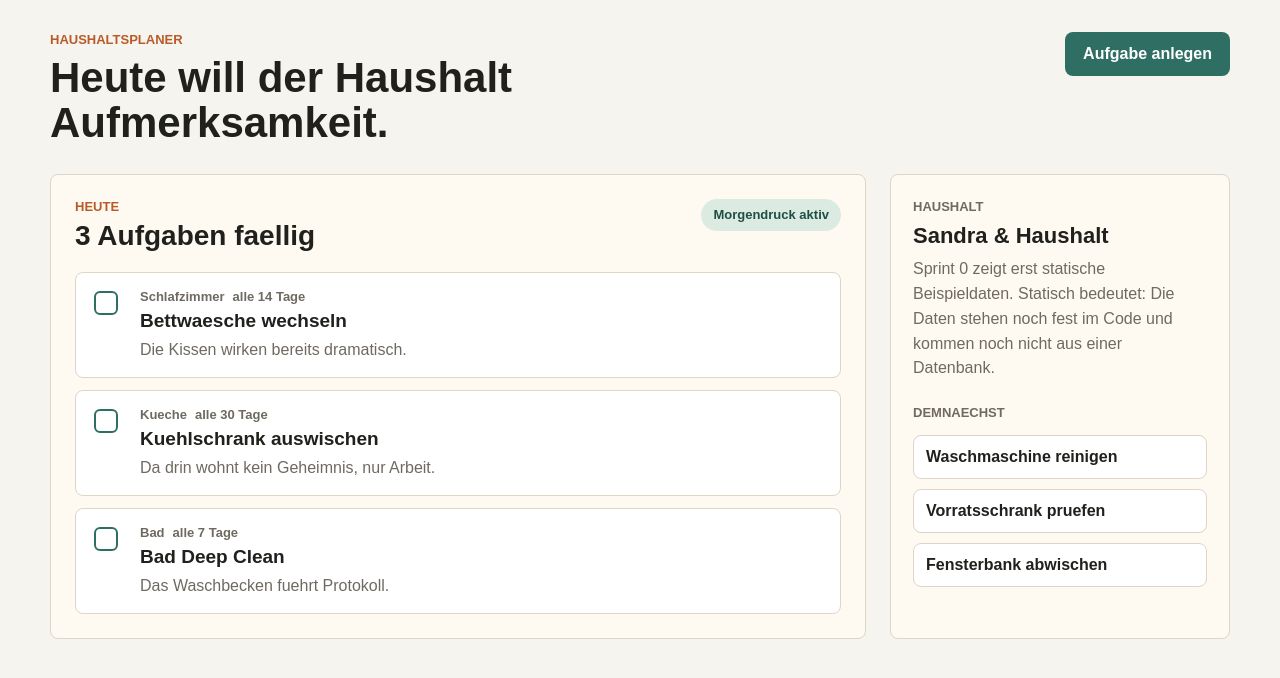
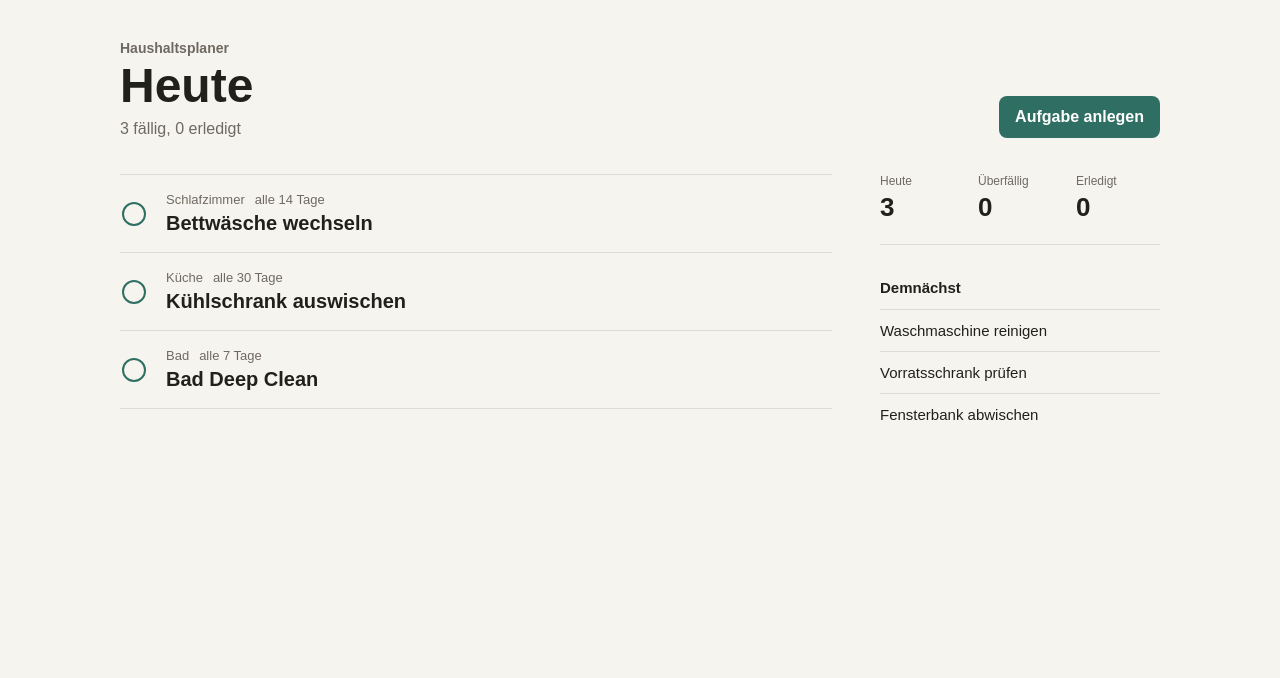
Before and after one commit to Pixelfeeeee/haushaltsplaner, a Next.js app: page / in a window 1280 px wide. Shown: the top 678 px of the page. Built offline with nearby package versions, Linux system fonts and the light colour scheme.

Commit message:
Simplify dashboard layout

```diff
--- a/src/app/page.module.css
+++ b/src/app/page.module.css
@@ -1,32 +1,38 @@
 .page {
   min-height: 100vh;
-  padding: 32px;
+  padding: 40px 28px;
 }
 .topbar {
   display: flex;
   justify-content: space-between;
   gap: 24px;
-  align-items: flex-start;
-  max-width: 1180px;
-  margin: 0 auto 28px;
+  align-items: flex-end;
+  max-width: 1040px;
+  margin: 0 auto 36px;
 }
 .topbar h1 {
-  max-width: 760px;
-  margin-top: 8px;
-  font-size: 42px;
-  line-height: 1.08;
+  margin-top: 6px;
+  font-size: 48px;
+  line-height: 1;
   font-weight: 800;
 }
-.eyebrow {
-  color: #b85b28;
-  font-size: 13px;
-  font-weight: 800;
-  letter-spacing: 0;
-  text-transform: uppercase;
+.kicker,
+.summary,
+.taskMeta,
+.metricGroup span {
+  color: #6f6a61;
+}
+.kicker {
+  font-size: 14px;
+  font-weight: 700;
+}
+.summary {
+  margin-top: 10px;
+  font-size: 16px;
 }
 .primaryAction {
-  min-height: 44px;
-  padding: 0 18px;
+  min-height: 42px;
+  padding: 0 16px;
   border: 0;
   border-radius: 8px;
   color: #ffffff;
@@ -38,73 +44,45 @@
 }
 .shell {
   display: grid;
-  grid-template-columns: minmax(0, 1fr) 340px;
-  gap: 24px;
-  max-width: 1180px;
+  grid-template-columns: minmax(0, 1fr) 280px;
+  gap: 48px;
+  max-width: 1040px;
   margin: 0 auto;
 }
-.todayPanel,
-.sidePanel {
-  border: 1px solid #ddd5c8;
-  border-radius: 8px;
-  background: #fffaf1;
-}
-.todayPanel {
-  padding: 24px;
-}
-.sectionHeader {
-  display: flex;
-  justify-content: space-between;
-  gap: 16px;
-  align-items: flex-start;
-  margin-bottom: 20px;
-}
-.sectionHeader h2 {
-  margin-top: 6px;
-  font-size: 28px;
-  line-height: 1.15;
-}
-.statusBadge {
-  display: inline-flex;
-  align-items: center;
-  min-height: 32px;
-  padding: 0 12px;
-  border-radius: 999px;
-  color: #1f4e45;
-  background: #dcebe2;
-  font-size: 13px;
-  font-weight: 700;
+.visuallyHidden {
+  position: absolute;
+  width: 1px;
+  height: 1px;
+  padding: 0;
+  overflow: hidden;
+  clip: rect(0, 0, 0, 0);
   white-space: nowrap;
+  border: 0;
 }
 .taskList {
   display: grid;
-  gap: 12px;
+  border-top: 1px solid #dedbd2;
 }
 .taskItem {
   display: grid;
-  grid-template-columns: 34px minmax(0, 1fr);
+  grid-template-columns: 32px minmax(0, 1fr);
   gap: 14px;
-  padding: 16px;
-  border: 1px solid #ddd5c8;
-  border-radius: 8px;
-  background: #ffffff;
+  align-items: center;
+  min-height: 78px;
+  padding: 16px 0;
+  border-bottom: 1px solid #dedbd2;
 }
 .taskItem h3 {
-  margin: 5px 0;
-  font-size: 19px;
+  margin-top: 4px;
+  font-size: 20px;
   line-height: 1.25;
-}
-.taskItem p {
-  color: #6f6a61;
-  line-height: 1.45;
+  font-weight: 750;
 }
 .taskMeta {
   display: flex;
   flex-wrap: wrap;
-  gap: 8px;
-  color: #6f6a61;
+  gap: 10px;
   font-size: 13px;
-  font-weight: 700;
 }
 .checkControl {
   display: grid;
@@ -120,55 +98,67 @@
   width: 24px;
   height: 24px;
   border: 2px solid #2f6f63;
-  border-radius: 6px;
-  background: #ffffff;
+  border-radius: 999px;
+  background: transparent;
+}
+.checkControl input:focus-visible + span {
+  outline: 3px solid rgba(47, 111, 99, 0.25);
+  outline-offset: 3px;
 }
 .checkControl input:checked + span {
   background: #2f6f63;
-  box-shadow: inset 0 0 0 5px #ffffff;
+  box-shadow: inset 0 0 0 5px #f6f4ef;
 }
-.sidePanel {
+.sidebar {
   display: grid;
-  gap: 22px;
+  gap: 34px;
   align-content: start;
-  padding: 22px;
 }
-.sidePanel h2 {
-  margin: 6px 0 8px;
-  font-size: 22px;
+.metricGroup {
+  display: grid;
+  grid-template-columns: repeat(3, 1fr);
+  gap: 14px;
+  padding-bottom: 24px;
+  border-bottom: 1px solid #dedbd2;
+}
+.metricGroup div {
+  display: grid;
+  gap: 6px;
+}
+.metricGroup span {
+  font-size: 12px;
+}
+.metricGroup strong {
+  font-size: 26px;
+  line-height: 1;
+}
+.sidebarTitle {
+  margin-bottom: 12px;
+  font-size: 15px;
   line-height: 1.2;
-}
-.sidePanel p {
-  color: #6f6a61;
-  line-height: 1.55;
 }
 .upcomingList {
   display: grid;
-  gap: 10px;
-  margin-top: 12px;
   list-style: none;
 }
 .upcomingList li {
-  padding: 12px;
-  border: 1px solid #ddd5c8;
-  border-radius: 8px;
-  background: #ffffff;
-  font-weight: 700;
+  padding: 12px 0;
+  border-top: 1px solid #dedbd2;
+  font-size: 15px;
 }
 @media (max-width: 820px) {
   .page {
-    padding: 20px;
+    padding: 28px 20px;
   }
   .topbar {
+    align-items: flex-start;
     flex-direction: column;
   }
   .topbar h1 {
-    font-size: 32px;
+    font-size: 40px;
   }
   .shell {
     grid-template-columns: 1fr;
-  }
-  .sectionHeader {
-    flex-direction: column;
+    gap: 36px;
   }
 }
--- a/src/app/page.tsx
+++ b/src/app/page.tsx
@@ -2,28 +2,25 @@ import styles from "./page.module.css";
 
 const todayTasks = [
   {
-    title: "Bettwaesche wechseln",
+    title: "Bettwäsche wechseln",
     category: "Schlafzimmer",
     rhythm: "alle 14 Tage",
-    tone: "Die Kissen wirken bereits dramatisch.",
   },
   {
-    title: "Kuehlschrank auswischen",
-    category: "Kueche",
+    title: "Kühlschrank auswischen",
+    category: "Küche",
     rhythm: "alle 30 Tage",
-    tone: "Da drin wohnt kein Geheimnis, nur Arbeit.",
   },
   {
     title: "Bad Deep Clean",
     category: "Bad",
     rhythm: "alle 7 Tage",
-    tone: "Das Waschbecken fuehrt Protokoll.",
   },
 ];
 
 const upcomingTasks = [
   "Waschmaschine reinigen",
-  "Vorratsschrank pruefen",
+  "Vorratsschrank prüfen",
   "Fensterbank abwischen",
 ];
 
@@ -32,22 +29,18 @@ export default function Home() {
     <div className={styles.page}>
       <header className={styles.topbar}>
         <div>
-          <p className={styles.eyebrow}>Haushaltsplaner</p>
-          <h1>Heute will der Haushalt Aufmerksamkeit.</h1>
+          <p className={styles.kicker}>Haushaltsplaner</p>
+          <h1>Heute</h1>
+          <p className={styles.summary}>3 fällig, 0 erledigt</p>
         </div>
         <button className={styles.primaryAction}>Aufgabe anlegen</button>
       </header>
 
       <main className={styles.shell}>
-        <section className={styles.todayPanel} aria-labelledby="today-title">
-          <div className={styles.sectionHeader}>
-            <div>
-              <p className={styles.eyebrow}>Heute</p>
-              <h2 id="today-title">3 Aufgaben faellig</h2>
-            </div>
-            <span className={styles.statusBadge}>Morgendruck aktiv</span>
-          </div>
-
+        <section aria-labelledby="today-title">
+          <h2 className={styles.visuallyHidden} id="today-title">
+            Aufgaben für heute
+          </h2>
           <div className={styles.taskList}>
             {todayTasks.map((task) => (
               <article className={styles.taskItem} key={task.title}>
@@ -61,26 +54,30 @@ export default function Home() {
                     <span>{task.rhythm}</span>
                   </div>
                   <h3>{task.title}</h3>
-                  <p>{task.tone}</p>
                 </div>
               </article>
             ))}
           </div>
         </section>
 
-        <aside className={styles.sidePanel} aria-label="Planungsuebersicht">
-          <section>
-            <p className={styles.eyebrow}>Haushalt</p>
-            <h2>Sandra & Haushalt</h2>
-            <p>
-              Sprint 0 zeigt erst statische Beispieldaten. Statisch bedeutet:
-              Die Daten stehen noch fest im Code und kommen noch nicht aus einer
-              Datenbank.
-            </p>
+        <aside className={styles.sidebar} aria-label="Planungsuebersicht">
+          <section className={styles.metricGroup}>
+            <div>
+              <span>Heute</span>
+              <strong>3</strong>
+            </div>
+            <div>
+              <span>Überfällig</span>
+              <strong>0</strong>
+            </div>
+            <div>
+              <span>Erledigt</span>
+              <strong>0</strong>
+            </div>
           </section>
 
           <section>
-            <p className={styles.eyebrow}>Demnaechst</p>
+            <h2 className={styles.sidebarTitle}>Demnächst</h2>
             <ul className={styles.upcomingList}>
               {upcomingTasks.map((task) => (
                 <li key={task}>{task}</li>
--- a/src/styles/page.less
+++ b/src/styles/page.less
@@ -1,44 +1,50 @@
 @ink: #20201d;
 @muted: #6f6a61;
-@surface: #fffaf1;
-@line: #ddd5c8;
+@line: #dedbd2;
 @accent: #2f6f63;
 @accent-dark: #1f4e45;
-@warning: #b85b28;
 
 .page {
   min-height: 100vh;
-  padding: 32px;
+  padding: 40px 28px;
 }
 
 .topbar {
   display: flex;
   justify-content: space-between;
   gap: 24px;
-  align-items: flex-start;
-  max-width: 1180px;
-  margin: 0 auto 28px;
+  align-items: flex-end;
+  max-width: 1040px;
+  margin: 0 auto 36px;
 
   h1 {
-    max-width: 760px;
-    margin-top: 8px;
-    font-size: 42px;
-    line-height: 1.08;
+    margin-top: 6px;
+    font-size: 48px;
+    line-height: 1;
     font-weight: 800;
   }
 }
 
-.eyebrow {
-  color: @warning;
-  font-size: 13px;
-  font-weight: 800;
-  letter-spacing: 0;
-  text-transform: uppercase;
+.kicker,
+.summary,
+.taskMeta,
+.metricGroup span {
+  color: @muted;
+}
+
+.kicker {
+  font-size: 14px;
+  font-weight: 700;
+}
+
+.summary {
+  margin-top: 10px;
+  font-size: 16px;
 }
 
 .primaryAction {
-  min-height: 44px;
-  padding: 0 18px;
+  min-height: 42px;
+  padding: 0 16px;
   border: 0;
   border-radius: 8px;
   color: #ffffff;
@@ -52,83 +58,50 @@
 
 .shell {
   display: grid;
-  grid-template-columns: minmax(0, 1fr) 340px;
-  gap: 24px;
-  max-width: 1180px;
+  grid-template-columns: minmax(0, 1fr) 280px;
+  gap: 48px;
+  max-width: 1040px;
   margin: 0 auto;
 }
 
-.todayPanel,
-.sidePanel {
-  border: 1px solid @line;
-  border-radius: 8px;
-  background: @surface;
-}
-
-.todayPanel {
-  padding: 24px;
-}
-
-.sectionHeader {
-  display: flex;
-  justify-content: space-between;
-  gap: 16px;
-  align-items: flex-start;
-  margin-bottom: 20px;
-
-  h2 {
-    margin-top: 6px;
-    font-size: 28px;
-    line-height: 1.15;
-  }
-}
-
-.statusBadge {
-  display: inline-flex;
-  align-items: center;
-  min-height: 32px;
-  padding: 0 12px;
-  border-radius: 999px;
-  color: @accent-dark;
-  background: #dcebe2;
-  font-size: 13px;
-  font-weight: 700;
+.visuallyHidden {
+  position: absolute;
+  width: 1px;
+  height: 1px;
+  padding: 0;
+  overflow: hidden;
+  clip: rect(0, 0, 0, 0);
   white-space: nowrap;
+  border: 0;
 }
 
 .taskList {
   display: grid;
-  gap: 12px;
+  border-top: 1px solid @line;
 }
 
 .taskItem {
   display: grid;
-  grid-template-columns: 34px minmax(0, 1fr);
+  grid-template-columns: 32px minmax(0, 1fr);
   gap: 14px;
-  padding: 16px;
-  border: 1px solid @line;
-  border-radius: 8px;
-  background: #ffffff;
+  align-items: center;
+  min-height: 78px;
+  padding: 16px 0;
+  border-bottom: 1px solid @line;
 
   h3 {
-    margin: 5px 0;
-    font-size: 19px;
+    margin-top: 4px;
+    font-size: 20px;
     line-height: 1.25;
-  }
-
-  p {
-    color: @muted;
-    line-height: 1.45;
+    font-weight: 750;
   }
 }
 
 .taskMeta {
   display: flex;
   flex-wrap: wrap;
-  gap: 8px;
-  color: @muted;
+  gap: 10px;
   font-size: 13px;
-  font-weight: 700;
 }
 
 .checkControl {
@@ -146,67 +119,82 @@
     width: 24px;
     height: 24px;
     border: 2px solid @accent;
-    border-radius: 6px;
-    background: #ffffff;
+    border-radius: 999px;
+    background: transparent;
+  }
+
+  input:focus-visible + span {
+    outline: 3px solid fade(@accent, 25%);
+    outline-offset: 3px;
   }
 
   input:checked + span {
     background: @accent;
-    box-shadow: inset 0 0 0 5px #ffffff;
+    box-shadow: inset 0 0 0 5px #f6f4ef;
   }
 }
 
-.sidePanel {
+.sidebar {
   display: grid;
-  gap: 22px;
+  gap: 34px;
   align-content: start;
-  padding: 22px;
+}
 
-  h2 {
-    margin: 6px 0 8px;
-    font-size: 22px;
-    line-height: 1.2;
+.metricGroup {
+  display: grid;
+  grid-template-columns: repeat(3, 1fr);
+  gap: 14px;
+  padding-bottom: 24px;
+  border-bottom: 1px solid @line;
+
+  div {
+    display: grid;
+    gap: 6px;
   }
 
-  p {
-    color: @muted;
-    line-height: 1.55;
+  span {
+    font-size: 12px;
   }
+
+  strong {
+    font-size: 26px;
+    line-height: 1;
+  }
+}
+
+.sidebarTitle {
+  margin-bottom: 12px;
+  font-size: 15px;
+  line-height: 1.2;
 }
 
 .upcomingList {
   display: grid;
-  gap: 10px;
-  margin-top: 12px;
   list-style: none;
 
   li {
-    padding: 12px;
-    border: 1px solid @line;
-    border-radius: 8px;
-    background: #ffffff;
-    font-weight: 700;
+    padding: 12px 0;
+    border-top: 1px solid @line;
+    font-size: 15px;
   }
 }
 
 @media (max-width: 820px) {
   .page {
-    padding: 20px;
+    padding: 28px 20px;
   }
 
   .topbar {
+    align-items: flex-start;
     flex-direction: column;
 
     h1 {
-      font-size: 32px;
+      font-size: 40px;
     }
   }
 
   .shell {
     grid-template-columns: 1fr;
-  }
-
-  .sectionHeader {
-    flex-direction: column;
+    gap: 36px;
   }
 }
```
Also changed, not shown: 1 other file (tests, documents, lock files or other folders).
